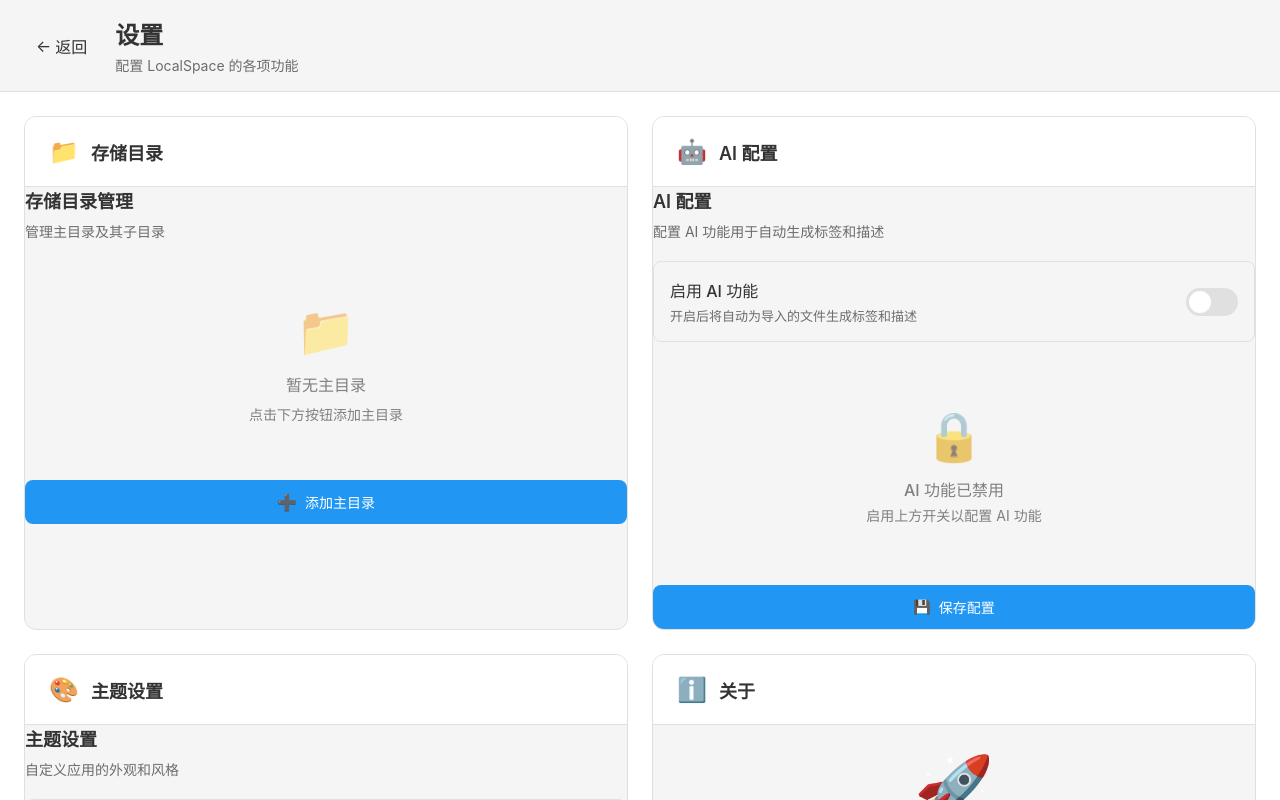
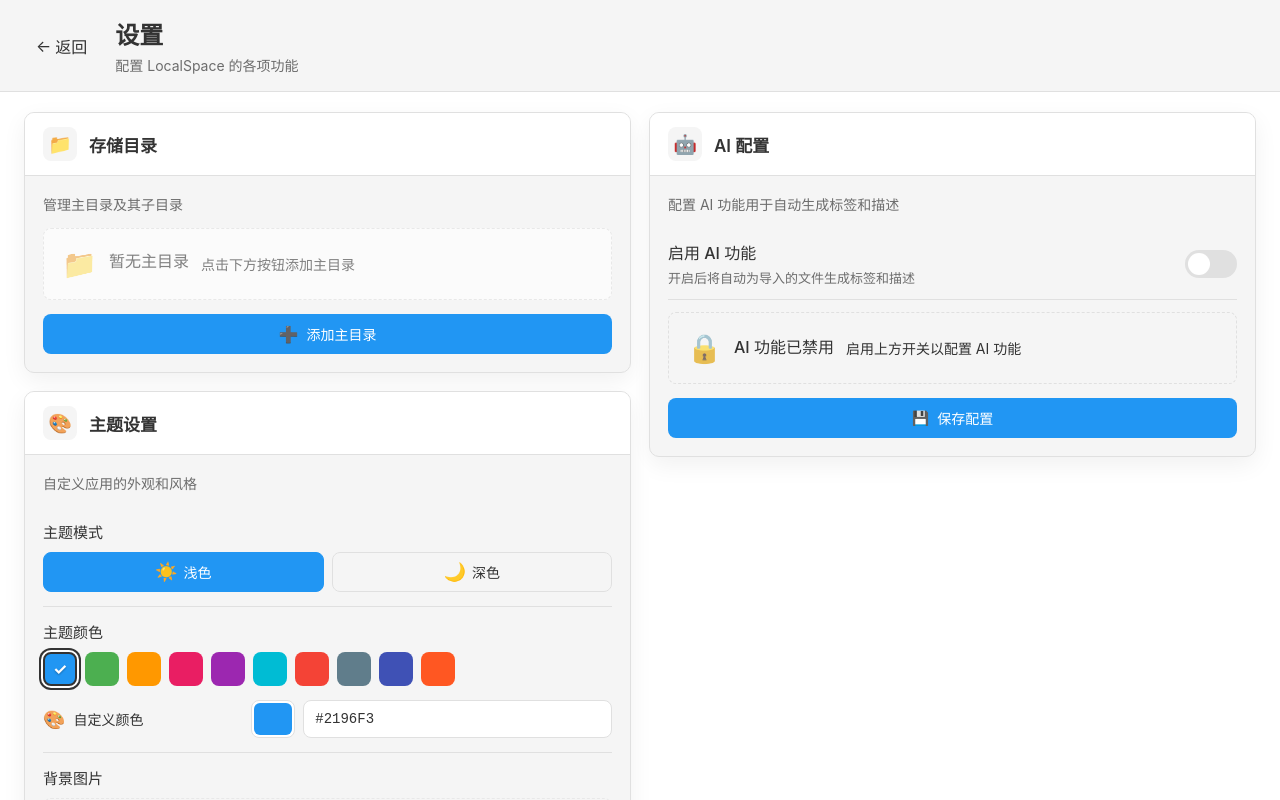
Before and after one commit to eleven924/localSpace, a Vue app in the folder frontend/: page /#/settings in a window 1280 px wide. Built offline with nearby package versions, Linux system fonts and the light colour scheme.

Commit message:
调整配置页面布局

```diff
--- a/frontend/src/components/AIConfigForm.vue
+++ b/frontend/src/components/AIConfigForm.vue
@@ -447,7 +447,7 @@ const handleResetConfig = () => {
 }
 
 .config-header {
-  margin-bottom: 20px;
+  margin-bottom: 14px;
 }
 
 .config-header h4 {
@@ -497,17 +497,18 @@ const handleResetConfig = () => {
 .config-content {
   display: flex;
   flex-direction: column;
-  gap: 24px;
+  gap: 12px;
 }
 
 .toggle-section {
   display: flex;
   align-items: center;
   justify-content: space-between;
-  padding: 16px;
-  background-color: var(--surface-color);
-  border: 1px solid var(--border-color);
-  border-radius: 8px;
+  gap: 16px;
+  padding: 12px 0;
+  background-color: transparent;
+  border-bottom: 1px solid var(--border-color);
+  border-radius: 0;
 }
 
 .toggle-info h5 {
@@ -573,17 +574,26 @@ const handleResetConfig = () => {
 .config-fields {
   display: flex;
   flex-direction: column;
-  gap: 20px;
-  padding: 20px;
-  background-color: var(--surface-color);
-  border: 1px solid var(--border-color);
-  border-radius: 8px;
+  gap: 0;
+  padding: 0;
+  background-color: transparent;
+  border: none;
+  border-radius: 0;
 }
 
 .form-group {
-  display: flex;
-  flex-direction: column;
-  gap: 6px;
+  display: grid;
+  grid-template-columns: minmax(150px, 0.42fr) minmax(220px, 0.58fr);
+  gap: 8px 16px;
+  align-items: center;
+  padding: 13px 0;
+  border-bottom: 1px solid var(--border-color);
+}
+
+.config-fields > .form-group:first-child,
+.search-config-fields,
+.test-section {
+  grid-column: auto;
 }
 
 .form-group label {
@@ -593,6 +603,13 @@ const handleResetConfig = () => {
   font-size: 14px;
   font-weight: 500;
   color: var(--text-color);
+}
+
+.form-group .input-wrapper,
+.form-group > input,
+.form-group > select {
+  grid-column: 2;
+  grid-row: 1 / span 2;
 }
 
 .label-required {
@@ -609,7 +626,8 @@ const handleResetConfig = () => {
 
 .form-group input,
 .form-group select {
-  padding: 10px 12px;
+  min-height: 38px;
+  padding: 8px 11px;
   border: 1px solid var(--border-color);
   border-radius: 8px;
   background-color: var(--bg-color);
@@ -628,6 +646,16 @@ const handleResetConfig = () => {
   -moz-appearance: textfield;
 }
 
+.form-group input[type="checkbox"] {
+  justify-self: start;
+  width: 18px;
+  height: 18px;
+  min-height: 18px;
+  padding: 0;
+  accent-color: var(--primary-color);
+  cursor: pointer;
+}
+
 .form-group input[type="number"]::-webkit-inner-spin-button,
 .form-group input[type="number"]::-webkit-outer-spin-button {
   -webkit-appearance: none;
@@ -644,7 +672,9 @@ const handleResetConfig = () => {
 }
 
 .toggle-visibility {
-  padding: 10px 12px;
+  width: 42px;
+  min-height: 38px;
+  padding: 8px;
   background-color: var(--surface-color);
   border: 1px solid var(--border-color);
   border-radius: 8px;
@@ -658,27 +688,33 @@ const handleResetConfig = () => {
 }
 
 .form-hint {
+  grid-column: 1;
   font-size: 12px;
   color: var(--text-color);
   opacity: 0.6;
   margin: 0;
+  line-height: 1.4;
 }
 
 .search-config-fields {
   display: flex;
   flex-direction: column;
-  gap: 20px;
+  gap: 0;
+  padding-top: 0;
+  border-top: 1px solid var(--border-color);
 }
 
 .test-section {
   display: flex;
   flex-direction: column;
   gap: 8px;
+  padding-top: 14px;
 }
 
 .test-button {
   width: 100%;
-  padding: 12px 16px;
+  min-height: 40px;
+  padding: 10px 14px;
   background-color: var(--surface-color);
   color: var(--text-color);
   border: 1px solid var(--border-color);
@@ -722,18 +758,22 @@ const handleResetConfig = () => {
 
 .disabled-hint {
   display: flex;
-  flex-direction: column;
+  flex-direction: row;
   align-items: center;
-  justify-content: center;
-  padding: 40px 20px;
-  text-align: center;
+  justify-content: flex-start;
+  gap: 12px;
+  padding: 18px;
+  text-align: left;
   color: var(--text-color);
-  opacity: 0.6;
+  background-color: transparent;
+  border: 1px dashed var(--border-color);
+  border-radius: 8px;
 }
 
 .hint-icon {
-  font-size: 48px;
-  margin-bottom: 12px;
+  font-size: 28px;
+  margin-bottom: 0;
+  opacity: 0.7;
 }
 
 .disabled-hint h5 {
@@ -750,12 +790,13 @@ const handleResetConfig = () => {
 .config-actions {
   display: flex;
   gap: 12px;
-  margin-top: 20px;
+  margin-top: 14px;
 }
 
 .save-button,
 .config-actions .btn {
-  padding: 12px 20px;
+  min-height: 40px;
+  padding: 10px 16px;
   border-radius: 8px;
   font-size: 14px;
   font-weight: 500;
@@ -801,6 +842,15 @@ const handleResetConfig = () => {
     gap: 12px;
   }
 
+  .config-fields,
+  .search-config-fields,
+  .form-group {
+    display: flex;
+    flex-direction: column;
+    align-items: stretch;
+    gap: 6px;
+  }
+
   .config-actions {
     flex-direction: column;
   }
--- a/frontend/src/components/FileCard.vue
+++ b/frontend/src/components/FileCard.vue
@@ -325,8 +325,11 @@ document.addEventListener('click', handleClickOutside)
   display: flex;
   flex-direction: column;
   height: 100%;
-  min-height: 200px;
+  width: 100%;
+  min-width: 0;
+  min-height: 0;
   position: relative;
+  overflow: hidden;
 }
 
 .file-card:hover {
@@ -401,8 +404,10 @@ document.addEventListener('click', handleClickOutside)
 
 .file-thumbnail {
   width: 100%;
+  min-width: 0;
   aspect-ratio: 16 / 9;
   height: auto;
+  max-height: 132px;
   background-color: var(--bg-color);
   border-radius: 4px;
   display: flex;
@@ -417,6 +422,7 @@ document.addEventListener('click', handleClickOutside)
   width: 100%;
   height: 100%;
   object-fit: cover;
+  display: block;
 }
 
 .file-icon {
@@ -430,12 +436,14 @@ document.addEventListener('click', handleClickOutside)
   flex-direction: column;
   gap: 8px;
   min-height: 0;
+  overflow: hidden;
 }
 
 .file-name {
   font-size: 14px;
   font-weight: 500;
   margin: 0;
+  min-width: 0;
   white-space: nowrap;
   overflow: hidden;
   text-overflow: ellipsis;
@@ -446,6 +454,10 @@ document.addEventListener('click', handleClickOutside)
   display: flex;
   flex-wrap: wrap;
   gap: 4px;
+  min-width: 0;
+  max-height: 48px;
+  overflow: hidden;
+  flex-shrink: 0;
 }
 
 .tag {
@@ -455,6 +467,9 @@ document.addEventListener('click', handleClickOutside)
   color: white;
   border-radius: 12px;
   white-space: nowrap;
+  max-width: 100%;
+  overflow: hidden;
+  text-overflow: ellipsis;
 }
 
 .tag.more {
@@ -501,7 +516,7 @@ document.addEventListener('click', handleClickOutside)
   -webkit-box-orient: vertical;
   overflow: hidden;
   line-height: 1.4;
-  flex: 1;
+  flex: 0 1 auto;
   min-height: 0;
 }
 
@@ -509,11 +524,21 @@ document.addEventListener('click', handleClickOutside)
   display: flex;
   justify-content: space-between;
   align-items: center;
+  gap: 8px;
+  min-width: 0;
   font-size: 12px;
   color: var(--text-color);
   opacity: 0.7;
   margin-top: auto;
   flex-shrink: 0;
+}
+
+.file-size,
+.file-date {
+  min-width: 0;
+  overflow: hidden;
+  text-overflow: ellipsis;
+  white-space: nowrap;
 }
 
 @media (max-width: 768px) {
--- a/frontend/src/components/FileList.vue
+++ b/frontend/src/components/FileList.vue
@@ -9,7 +9,7 @@
       v-else
       class="file-list"
       :class="`columns-${columns}`"
-      :style="{ gridTemplateColumns: `repeat(${columns}, 1fr)` }"
+      :style="{ gridTemplateColumns: `repeat(${columns}, minmax(0, 1fr))` }"
     >
       <FileCard
         v-for="file in files"
@@ -137,7 +137,15 @@ const handleUpdated = (id: number) => {
   overflow-y: auto;
   overflow-x: hidden;
   height: 100%;
+  width: 100%;
+  min-width: 0;
   align-content: start;
+  align-items: stretch;
+  grid-auto-rows: var(--file-card-height, 292px);
+}
+
+.file-list > * {
+  min-width: 0;
 }
 
 .file-list.columns-2 {
@@ -170,6 +178,7 @@ const handleUpdated = (id: number) => {
   .file-list {
     padding: 0 4px;
     gap: 12px;
+    --file-card-height: 260px;
   }
 
   .empty-state {
@@ -181,6 +190,7 @@ const handleUpdated = (id: number) => {
   .file-list {
     padding: 0 2px;
     gap: 8px;
+    --file-card-height: 248px;
   }
 }
 </style>
--- a/frontend/src/components/MasterDirCard.vue
+++ b/frontend/src/components/MasterDirCard.vue
@@ -136,7 +136,7 @@ const handleDelete = () => {
   display: flex;
   align-items: center;
   justify-content: space-between;
-  padding: 16px;
+  padding: 12px 14px;
   cursor: pointer;
   user-select: none;
 }
@@ -148,7 +148,7 @@ const handleDelete = () => {
 .header-left {
   display: flex;
   align-items: center;
-  gap: 12px;
+  gap: 10px;
   flex: 1;
   min-width: 0;
 }
@@ -167,7 +167,7 @@ const handleDelete = () => {
 }
 
 .master-icon {
-  font-size: 24px;
+  font-size: 20px;
   flex-shrink: 0;
 }
 
@@ -219,8 +219,9 @@ const handleDelete = () => {
 }
 
 .action-button {
-  width: 32px;
-  height: 32px;
+  width: 30px;
+  height: 30px;
+  padding: 0;
   border-radius: 50%;
   background-color: var(--bg-color);
   border: 1px solid var(--border-color);
@@ -228,7 +229,7 @@ const handleDelete = () => {
   display: flex;
   align-items: center;
   justify-content: center;
-  font-size: 16px;
+  font-size: 14px;
   transition: all 0.2s ease;
 }
 
@@ -244,7 +245,7 @@ const handleDelete = () => {
 
 .subdirs-panel {
   border-top: 1px solid var(--border-color);
-  padding: 12px 16px;
+  padding: 10px 14px;
   background-color: var(--bg-color);
 }
 
@@ -253,7 +254,7 @@ const handleDelete = () => {
   align-items: center;
   justify-content: center;
   gap: 8px;
-  padding: 16px;
+  padding: 10px;
   color: var(--text-color);
   opacity: 0.6;
 }
@@ -269,14 +270,14 @@ const handleDelete = () => {
 .subdirs-list {
   display: flex;
   flex-direction: column;
-  gap: 8px;
+  gap: 6px;
 }
 
 .subdir-item {
   display: flex;
   align-items: center;
   gap: 8px;
-  padding: 8px;
+  padding: 7px 8px;
   background-color: var(--surface-color);
   border-radius: 6px;
 }
--- a/frontend/src/components/StorageDirSelector.vue
+++ b/frontend/src/components/StorageDirSelector.vue
@@ -256,7 +256,7 @@ const handleToggleExpanded = (id: number) => {
 }
 
 .selector-header {
-  margin-bottom: 20px;
+  margin-bottom: 14px;
 }
 
 .selector-header h4 {
@@ -320,18 +320,22 @@ const handleToggleExpanded = (id: number) => {
 
 .empty-state {
   display: flex;
-  flex-direction: column;
+  flex-direction: row;
   align-items: center;
-  justify-content: center;
-  padding: 40px 20px;
+  justify-content: flex-start;
+  gap: 12px;
+  padding: 18px;
+  border: 1px dashed var(--border-color);
+  border-radius: 8px;
+  background-color: var(--bg-color);
   color: var(--text-color);
   opacity: 0.6;
-  text-align: center;
+  text-align: left;
 }
 
 .empty-icon {
-  font-size: 48px;
-  margin-bottom: 12px;
+  font-size: 28px;
+  margin-bottom: 0;
 }
 
 .empty-state h4 {
@@ -348,18 +352,19 @@ const handleToggleExpanded = (id: number) => {
 .storage-content {
   display: flex;
   flex-direction: column;
-  gap: 16px;
+  gap: 14px;
 }
 
 .master-list {
   display: flex;
   flex-direction: column;
-  gap: 12px;
+  gap: 10px;
 }
 
 .add-button {
   width: 100%;
-  padding: 12px 20px;
+  min-height: 40px;
+  padding: 10px 16px;
   background-color: var(--primary-color);
   color: white;
   border: none;
@@ -399,7 +404,7 @@ const handleToggleExpanded = (id: number) => {
 .dialog-content {
   background-color: var(--surface-color);
   border-radius: 12px;
-  padding: 24px;
+  padding: 20px;
   max-width: 500px;
   width: 90%;
   max-height: 90vh;
@@ -498,7 +503,7 @@ const handleToggleExpanded = (id: number) => {
 .dialog-actions {
   display: flex;
   gap: 12px;
-  margin-top: 24px;
+  margin-top: 20px;
 }
 
 .dialog-actions .btn {
--- a/frontend/src/components/ThemeConfig.vue
+++ b/frontend/src/components/ThemeConfig.vue
@@ -242,7 +242,7 @@ const handleResetTheme = () => {
 }
 
 .config-header {
-  margin-bottom: 20px;
+  margin-bottom: 14px;
 }
 
 .config-header h4 {
@@ -262,42 +262,45 @@ const handleResetTheme = () => {
 .config-content {
   display: flex;
   flex-direction: column;
-  gap: 24px;
+  gap: 0;
 }
 
 .config-section {
-  padding: 20px;
-  background-color: var(--surface-color);
-  border: 1px solid var(--border-color);
-  border-radius: 8px;
+  padding: 14px 0;
+  background-color: transparent;
+  border: none;
+  border-bottom: 1px solid var(--border-color);
+  border-radius: 0;
 }
 
 .config-section h5 {
-  font-size: 16px;
+  font-size: 15px;
   font-weight: 500;
   color: var(--text-color);
-  margin: 0 0 16px 0;
+  margin: 0 0 10px 0;
 }
 
 /* 主题模式 */
 .theme-modes {
   display: grid;
   grid-template-columns: repeat(2, 1fr);
-  gap: 12px;
+  gap: 8px;
 }
 
 .theme-modes button {
-  padding: 16px 20px;
-  background-color: var(--bg-color);
+  min-height: 38px;
+  padding: 8px 12px;
+  background-color: var(--surface-color);
   color: var(--text-color);
-  border: 2px solid var(--border-color);
+  border: 1px solid var(--border-color);
   border-radius: 8px;
   cursor: pointer;
   transition: all 0.2s ease;
   display: flex;
-  flex-direction: column;
+  flex-direction: row;
+  justify-content: center;
   align-items: center;
-  gap: 8px;
+  gap: 6px;
 }
 
 .theme-modes button:hover {
@@ -312,7 +315,7 @@ const handleResetTheme = () => {
 }
 
 .mode-icon {
-  font-size: 32px;
+  font-size: 18px;
 }
 
 .mode-label {
@@ -322,15 +325,15 @@ const handleResetTheme = () => {
 
 /* 主题颜色 */
 .color-options {
-  display: grid;
-  grid-template-columns: repeat(5, 1fr);
-  gap: 12px;
-  margin-bottom: 20px;
+  display: flex;
+  flex-wrap: wrap;
+  gap: 8px;
+  margin-bottom: 14px;
 }
 
 .color-option {
-  width: 100%;
-  aspect-ratio: 1;
+  width: 34px;
+  height: 34px;
   border-radius: 8px;
   cursor: pointer;
   border: 2px solid transparent;
@@ -353,15 +356,16 @@ const handleResetTheme = () => {
 
 .checkmark {
   color: white;
-  font-size: 20px;
+  font-size: 16px;
   font-weight: bold;
   text-shadow: 0 1px 2px rgba(0, 0, 0, 0.3);
 }
 
 .custom-color {
-  display: flex;
-  flex-direction: column;
-  gap: 8px;
+  display: grid;
+  grid-template-columns: minmax(120px, 0.35fr) minmax(180px, 0.65fr);
+  gap: 8px 14px;
+  align-items: center;
 }
 
 .custom-color-label {
@@ -384,8 +388,8 @@ const handleResetTheme = () => {
 }
 
 .color-input {
-  width: 50px;
-  height: 40px;
+  width: 44px;
+  height: 38px;
   padding: 2px;
   border: 1px solid var(--border-color);
   border-radius: 8px;
@@ -404,7 +408,8 @@ const handleResetTheme = () => {
 
 .color-text-input {
   flex: 1;
-  padding: 10px 12px;
+  min-height: 38px;
+  padding: 8px 11px;
   border: 1px solid var(--border-color);
   border-radius: 8px;
   background-color: var(--bg-color);
@@ -422,7 +427,7 @@ const handleResetTheme = () => {
 .background-options {
   display: flex;
   flex-direction: column;
-  gap: 16px;
+  gap: 10px;
 }
 
 .current-background {
@@ -433,7 +438,7 @@ const handleResetTheme = () => {
 
 .background-preview {
   width: 100%;
-  height: 150px;
+  height: 96px;
   background-size: cover;
   background-position: center;
   background-repeat: no-repeat;
@@ -458,19 +463,20 @@ const handleResetTheme = () => {
 
 .no-background {
   display: flex;
-  flex-direction: column;
+  flex-direction: row;
   align-items: center;
-  justify-content: center;
-  padding: 40px 20px;
-  border: 2px dashed var(--border-color);
+  justify-content: flex-start;
+  gap: 10px;
+  padding: 12px;
+  border: 1px dashed var(--border-color);
   border-radius: 8px;
   color: var(--text-color);
   opacity: 0.6;
 }
 
 .no-bg-icon {
-  font-size: 48px;
-  margin-bottom: 12px;
+  font-size: 26px;
+  margin-bottom: 0;
 }
 
 .no-background p {
@@ -479,9 +485,10 @@ const handleResetTheme = () => {
 }
 
 .upload-section {
-  display: flex;
-  flex-direction: column;
-  gap: 8px;
+  display: grid;
+  grid-template-columns: minmax(180px, 0.55fr) minmax(140px, 0.45fr);
+  gap: 8px 12px;
+  align-items: center;
 }
 
 .upload-button {
@@ -489,7 +496,8 @@ const handleResetTheme = () => {
   align-items: center;
   justify-content: center;
   gap: 8px;
-  padding: 12px 20px;
+  min-height: 38px;
+  padding: 9px 14px;
   background-color: var(--surface-color);
   color: var(--text-color);
   border: 1px solid var(--border-color);
@@ -523,7 +531,8 @@ const handleResetTheme = () => {
 /* 重置按钮 */
 .reset-button {
   width: 100%;
-  padding: 12px 20px;
+  min-height: 38px;
+  padding: 9px 14px;
   background-color: var(--surface-color);
   color: var(--text-color);
   border: 1px solid var(--border-color);
@@ -549,23 +558,23 @@ const handleResetTheme = () => {
 
 /* 预览 */
 .theme-preview {
-  margin-top: 24px;
-  padding: 20px;
-  background-color: var(--surface-color);
-  border: 1px solid var(--border-color);
-  border-radius: 8px;
+  margin-top: 0;
+  padding: 14px 0 0;
+  background-color: transparent;
+  border: none;
+  border-radius: 0;
 }
 
 .theme-preview h5 {
-  font-size: 16px;
+  font-size: 15px;
   font-weight: 500;
   color: var(--text-color);
-  margin: 0 0 16px 0;
+  margin: 0 0 12px 0;
 }
 
 .preview-card {
-  padding: 20px;
-  background-color: var(--bg-color);
+  padding: 14px;
+  background-color: var(--surface-color);
   border: 1px solid var(--border-color);
   border-radius: 8px;
 }
@@ -574,7 +583,7 @@ const handleResetTheme = () => {
   display: flex;
   justify-content: space-between;
   align-items: center;
-  margin-bottom: 16px;
+  margin-bottom: 12px;
 }
 
 .preview-title {
@@ -593,7 +602,7 @@ const handleResetTheme = () => {
 }
 
 .preview-body {
-  margin-bottom: 16px;
+  margin-bottom: 12px;
 }
 
 .preview-body p {
@@ -610,7 +619,8 @@ const handleResetTheme = () => {
 
 .preview-button {
   flex: 1;
-  padding: 10px 16px;
+  min-height: 36px;
+  padding: 8px 12px;
   border-radius: 6px;
   font-size: 14px;
   font-weight: 500;
@@ -639,18 +649,13 @@ const handleResetTheme = () => {
 }
 
 @media (max-width: 768px) {
-  .color-options {
-    grid-template-columns: repeat(3, 1fr);
-  }
-
   .theme-modes {
     grid-template-columns: 1fr;
   }
-}
 
-@media (max-width: 480px) {
-  .color-options {
-    grid-template-columns: repeat(2, 1fr);
+  .custom-color,
+  .upload-section {
+    grid-template-columns: 1fr;
   }
 }
 </style>
--- a/frontend/src/views/SettingsView.vue
+++ b/frontend/src/views/SettingsView.vue
@@ -16,7 +16,7 @@
     <div class="content">
       <div class="settings-grid">
         <!-- 存储目录设置 -->
-        <div class="settings-section">
+        <div class="settings-section storage-section">
           <div class="section-header">
             <div class="section-icon">📁</div>
             <h2>存储目录</h2>
@@ -29,7 +29,7 @@
         </div>
 
         <!-- AI 配置 -->
-        <div class="settings-section">
+        <div class="settings-section ai-section">
           <div class="section-header">
             <div class="section-icon">🤖</div>
             <h2>AI 配置</h2>
@@ -41,7 +41,7 @@
         </div>
 
         <!-- 主题设置 -->
-        <div class="settings-section">
+        <div class="settings-section theme-section">
           <div class="section-header">
             <div class="section-icon">🎨</div>
             <h2>主题设置</h2>
@@ -53,7 +53,7 @@
         </div>
 
         <!-- 关于信息 -->
-        <div class="settings-section">
+        <div class="settings-section about-section">
           <div class="section-header">
             <div class="section-icon">ℹ️</div>
             <h2>关于</h2>
@@ -202,67 +202,115 @@ const handleCheckUpdates = () => {
 
 .content {
   flex: 1;
-  padding: 24px;
+  padding: 20px 24px 24px;
   overflow-y: auto;
 }
 
 .settings-grid {
   display: grid;
-  grid-template-columns: repeat(auto-fill, minmax(500px, 1fr));
-  gap: 24px;
+  grid-template-columns: minmax(0, 1fr) minmax(0, 1fr);
+  grid-template-areas:
+    "storage ai"
+    "theme ai"
+    "about ai";
+  align-items: start;
+  gap: 18px;
   max-width: 1400px;
   margin: 0 auto;
+}
+
+.storage-section {
+  grid-area: storage;
+}
+
+.ai-section {
+  grid-area: ai;
+}
+
+.theme-section {
+  grid-area: theme;
+}
+
+.about-section {
+  grid-area: about;
 }
 
 .settings-section {
   background-color: var(--surface-color);
   border: 1px solid var(--border-color);
-  border-radius: 12px;
+  border-radius: 10px;
   overflow: hidden;
+  box-shadow: 0 8px 24px rgba(0, 0, 0, 0.06);
 }
 
 .section-header {
   display: flex;
   align-items: center;
   gap: 12px;
-  padding: 20px 24px;
+  padding: 14px 18px;
   border-bottom: 1px solid var(--border-color);
   background-color: var(--bg-color);
 }
 
 .section-icon {
-  font-size: 24px;
+  display: inline-flex;
+  align-items: center;
+  justify-content: center;
+  width: 34px;
+  height: 34px;
+  border-radius: 8px;
+  background-color: var(--surface-color);
+  font-size: 19px;
 }
 
 .section-header h2 {
-  font-size: 18px;
+  font-size: 17px;
   font-weight: 600;
   color: var(--text-color);
   margin: 0;
 }
 
+.settings-section :deep(.storage-dir-selector),
+.settings-section :deep(.ai-config-form),
+.settings-section :deep(.theme-config) {
+  padding: 18px;
+}
+
+.settings-section :deep(.selector-header),
+.settings-section :deep(.config-header) {
+  margin-bottom: 14px;
+}
+
+.settings-section :deep(.selector-header h4),
+.settings-section :deep(.config-header h4) {
+  display: none;
+}
+
 /* 关于内容样式 */
 .about-content {
-  padding: 24px;
+  padding: 18px;
 }
 
 .app-info {
-  display: flex;
-  flex-direction: column;
+  display: grid;
+  grid-template-columns: auto 1fr;
+  column-gap: 14px;
   align-items: center;
-  margin-bottom: 24px;
+  margin-bottom: 16px;
+  text-align: left;
 }
 
 .app-logo {
-  font-size: 64px;
-  margin-bottom: 16px;
+  grid-row: span 2;
+  font-size: 36px;
+  margin-bottom: 0;
 }
 
 .app-info h3 {
-  font-size: 24px;
+  font-size: 20px;
   font-weight: 600;
   color: var(--text-color);
-  margin: 0 0 8px 0;
+  margin: 0 0 4px 0;
 }
 
 .app-version {
@@ -273,7 +321,7 @@ const handleCheckUpdates = () => {
 }
 
 .app-description {
-  margin-bottom: 24px;
+  margin-bottom: 16px;
 }
 
 .app-description p {
@@ -292,7 +340,7 @@ const handleCheckUpdates = () => {
 .feature-list li {
   font-size: 14px;
   color: var(--text-color);
-  padding: 8px 0;
+  padding: 7px 0;
   border-bottom: 1px solid var(--border-color);
 }
 
@@ -301,13 +349,14 @@ const handleCheckUpdates = () => {
 }
 
 .app-links {
-  display: flex;
-  flex-direction: column;
+  display: grid;
+  grid-template-columns: repeat(3, 1fr);
   gap: 8px;
 }
 
 .app-link {
-  padding: 12px 16px;
+  justify-content: center;
+  padding: 10px 12px;
   background-color: var(--bg-color);
   color: var(--text-color);
   text-decoration: none;
@@ -322,12 +371,17 @@ const handleCheckUpdates = () => {
 
 .app-link:hover {
   background-color: var(--border-color);
-  transform: translateX(4px);
+  transform: translateY(-1px);
 }
 
 @media (max-width: 1024px) {
   .settings-grid {
     grid-template-columns: 1fr;
+    grid-template-areas:
+      "storage"
+      "ai"
+      "theme"
+      "about";
   }
 }
 
@@ -351,11 +405,13 @@ const handleCheckUpdates = () => {
   }
 
   .section-header {
-    padding: 16px 20px;
+    padding: 14px 16px;
   }
 
   .section-icon {
-    font-size: 20px;
+    width: 32px;
+    height: 32px;
+    font-size: 18px;
   }
 
   .section-header h2 {
@@ -363,11 +419,11 @@ const handleCheckUpdates = () => {
   }
 
   .about-content {
-    padding: 20px;
+    padding: 16px;
   }
 
   .app-logo {
-    font-size: 48px;
+    font-size: 32px;
   }
 
   .app-info h3 {
@@ -390,16 +446,27 @@ const handleCheckUpdates = () => {
 
   .section-header {
     padding: 12px 16px;
-    flex-direction: column;
-    align-items: flex-start;
   }
 
   .section-icon {
-    font-size: 18px;
+    width: 30px;
+    height: 30px;
+    font-size: 16px;
   }
 
   .section-header h2 {
     font-size: 14px;
   }
+
+  .settings-section :deep(.storage-dir-selector),
+  .settings-section :deep(.ai-config-form),
+  .settings-section :deep(.theme-config),
+  .about-content {
+    padding: 14px;
+  }
+
+  .app-links {
+    grid-template-columns: 1fr;
+  }
 }
 </style>
```
